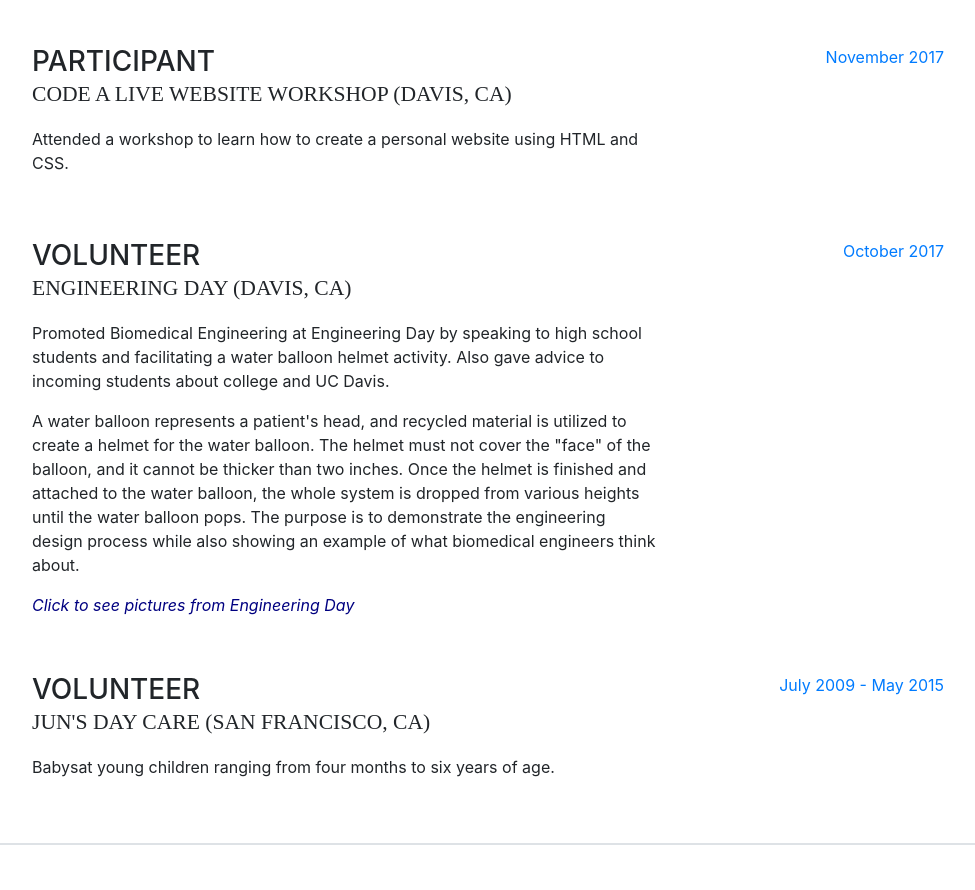
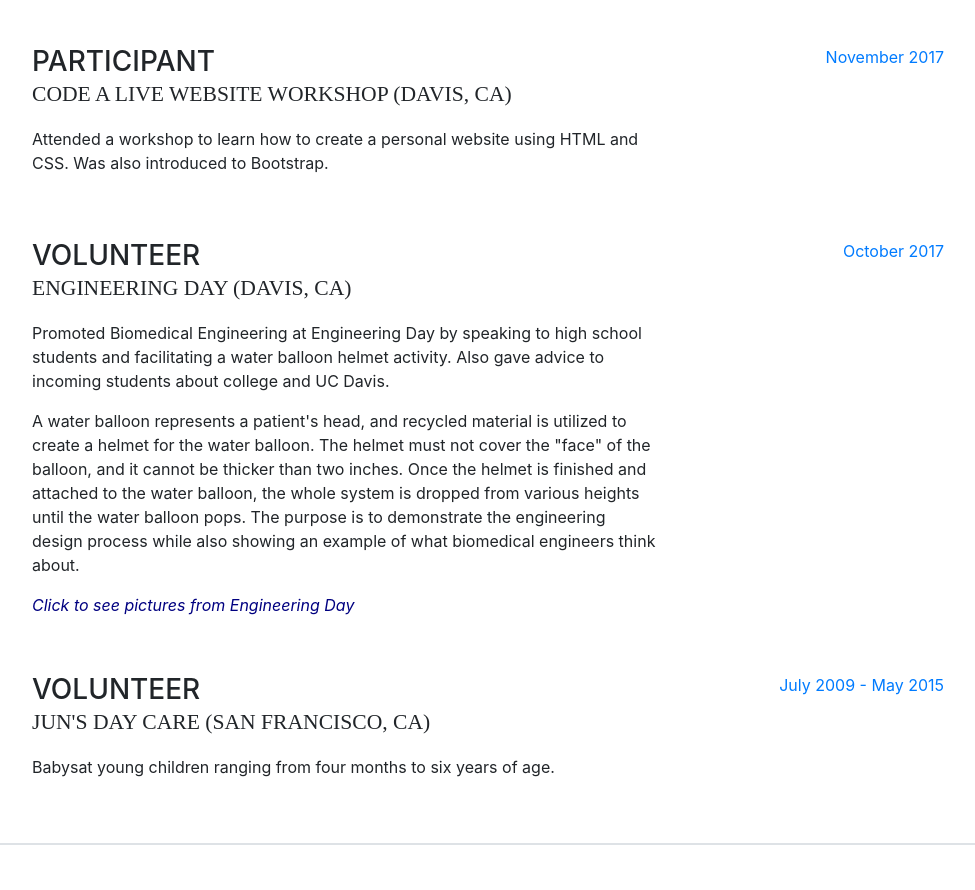
Before and after one commit to priichan/priichan.github.io, a website with bundled scripts: page index.html in a window 1280 px wide. Shown: the part 2901-3791 px from the top of the page, without its empty margins (288-1263 px from the left). Built offline with nearby package versions, Linux system fonts and the light colour scheme; a web font is replaced by a local one.

Commit message:
added bootstrap detail

```diff
--- a/index.html
+++ b/index.html
@@ -220,7 +220,7 @@
             <div class="resume-content mr-auto">
               <h3 class="mb-0">Participant</h3>
               <div class="subheading mb-3">Code a Live Website Workshop (Davis, CA)</div>
-              <p>Attended a workshop to learn how to create a personal website using HTML and CSS.</p>
+              <p>Attended a workshop to learn how to create a personal website using HTML and CSS. Was also introduced to Bootstrap.</p>
             </div>
             <div class="resume-date text-md-right">
               <span class="text-primary">November 2017</span>
```
